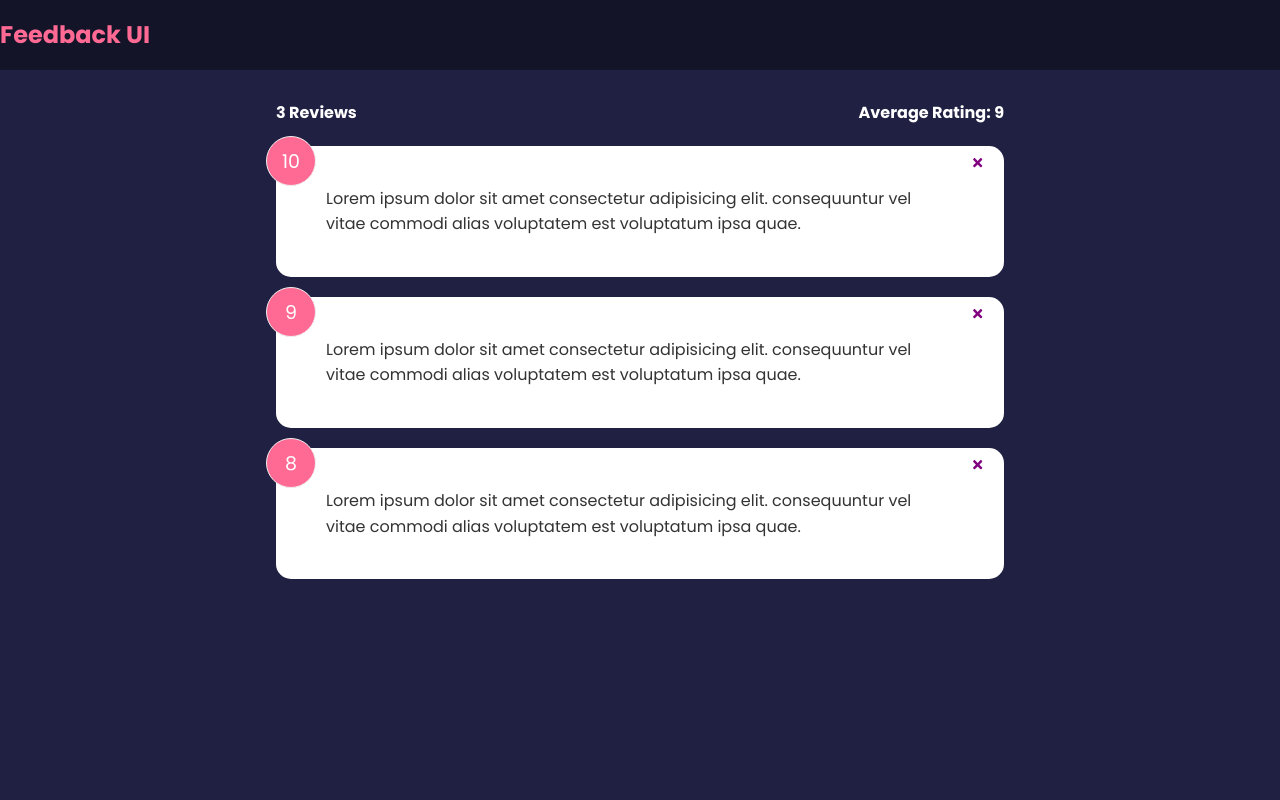
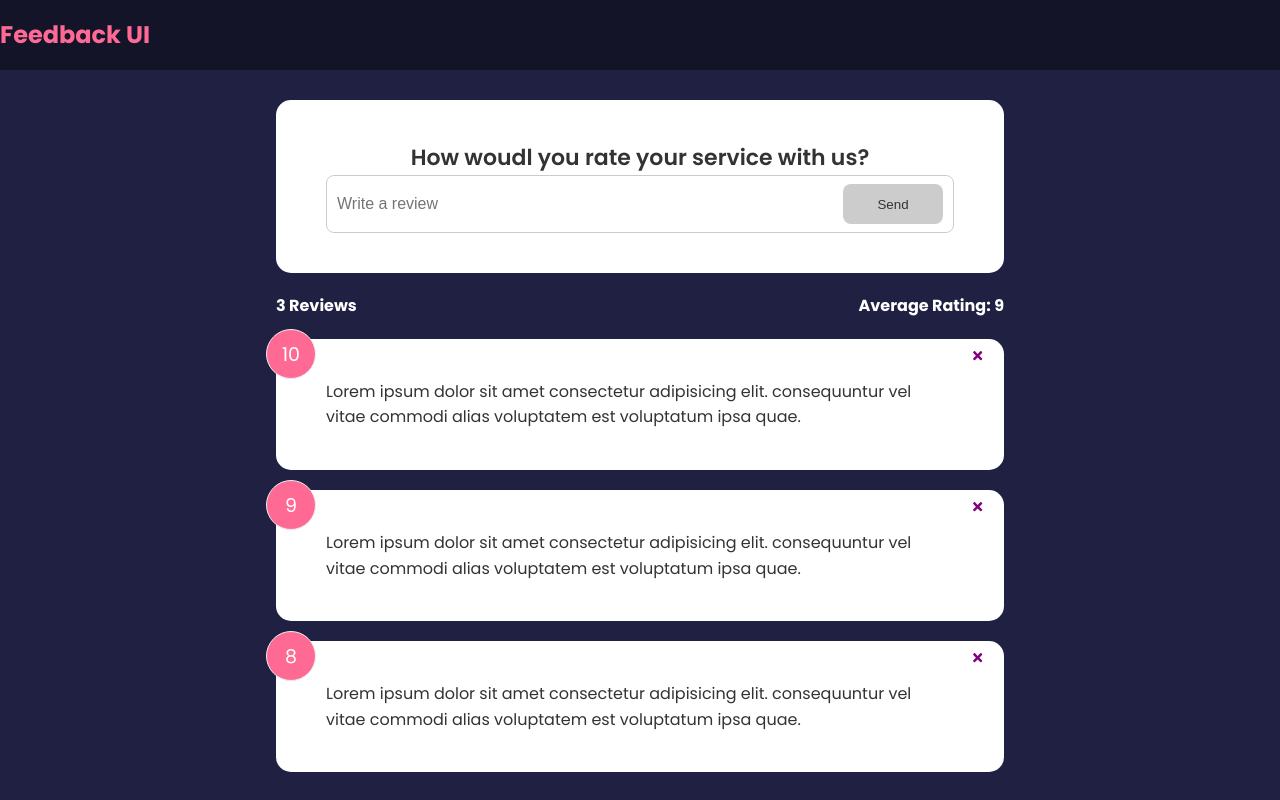
Before and after one commit to Clucas0311/feedback-app, a React (Create React App) app: page / in a window 1280 px wide. Built offline with nearby package versions, Linux system fonts and the light colour scheme.

Commit message:
Added Button Disabled to Feedback Form"

```diff
--- a/src/App.js
+++ b/src/App.js
@@ -4,6 +4,7 @@
 import FeedbackData from "./data/FeedbackData";
 import FeedbackList from "./components/FeedbackList";
 import FeedbackStats from "./components/FeedbackStats";
+import FeedbackForm from "./components/FeedbackForm";
 
 const App = () => {
   const [feedback, setFeedback] = useState(FeedbackData);
@@ -17,6 +18,7 @@
     <>
       <Header />
       <div className="container">
+        <FeedbackForm />
         <FeedbackStats feedback={feedback} />
         <FeedbackList feedback={feedback} handleDelete={deleteFeedback} />
       </div>
--- /dev/null
+++ b/src/components/FeedbackForm.js
@@ -0,0 +1,51 @@
+import React, { useState } from "react";
+import Card from "./UI/Card";
+import Button from "./UI/Button";
+
+const FeedbackForm = () => {
+  const [text, setText] = useState("");
+  const [btnDisabled, setBtnDisabled] = useState(true);
+  const [message, setMessage] = useState("");
+
+  const handleSubmit = (event) => {
+    event.preventDefault();
+  };
+
+  const handleTextChange = (event) => {
+    if (text === "") {
+      setBtnDisabled(true);
+      setMessage(null);
+    } else if (text !== "" && text.trim().length <= 10) {
+      setMessage("Text must be at least 10 characters");
+      setBtnDisabled(true);
+    } else {
+      setMessage(null);
+      setBtnDisabled(false);
+    }
+    setText(event.target.value);
+  };
+
+  return (
+    <Card>
+      <form onSubmit={handleSubmit}>
+        <h2>How woudl you rate your service with us?</h2>
+        {/* @todo - rating select component */}
+        <div className="input-group">
+          <input
+            type="text"
+            placeholder="Write a review"
+            onChange={handleTextChange}
+            value={text}
+          />
+          <Button type="submit" isDisabled={btnDisabled}>
+            Send
+          </Button>
+        </div>
+
+        {message && <div className="message">{message}</div>}
+      </form>
+    </Card>
+  );
+};
+
+export default FeedbackForm;
--- /dev/null
+++ b/src/components/UI/Button.js
@@ -0,0 +1,25 @@
+import React from "react";
+import PropTypes from "prop-types";
+
+const Button = ({ children, version, type, isDisabled }) => {
+  return (
+    <button type={type} disabled={isDisabled} className={`btn btn-${version}`}>
+      {children}
+    </button>
+  );
+};
+
+Button.defaultProps = {
+  version: "primary",
+  type: "button",
+  isDisabled: false,
+};
+
+Button.propTypes = {
+  children: PropTypes.node.isRequired,
+  version: PropTypes.string,
+  type: PropTypes.string,
+  isDisabled: PropTypes.bool,
+};
+
+export default Button;
```
